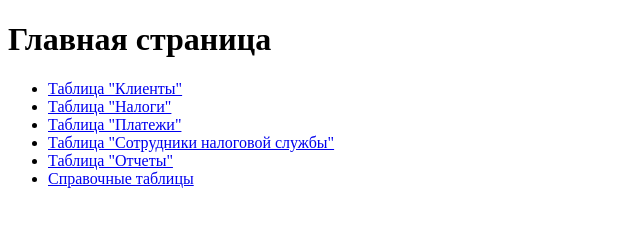
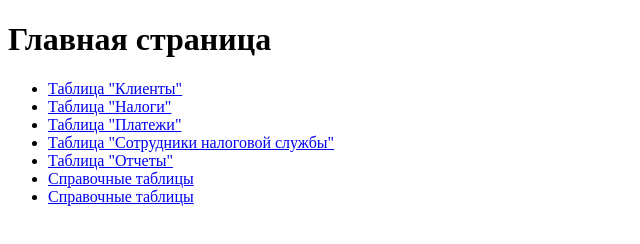
Before and after one commit to aapimanov/Zachet, a plain HTML site: page index.html in a window 1280 px wide. Shown: the whole page, without its empty margins (0-640 px from the left). Drawn offline with Linux system fonts and the light colour scheme.

Commit message:
Update index.html

```diff
--- a/index.html
+++ b/index.html
@@ -12,6 +12,7 @@
         <li><a href="tax_office_employees.html">Таблица "Сотрудники налоговой службы"</a></li>
         <li><a href="reports.html">Таблица "Отчеты"</a></li>
         <li><a href="references.html">Справочные таблицы</a></li>
+        <li><a href="mycard.html">Справочные таблицы</a></li>
     </ul>
 </body>
 </html>
```
